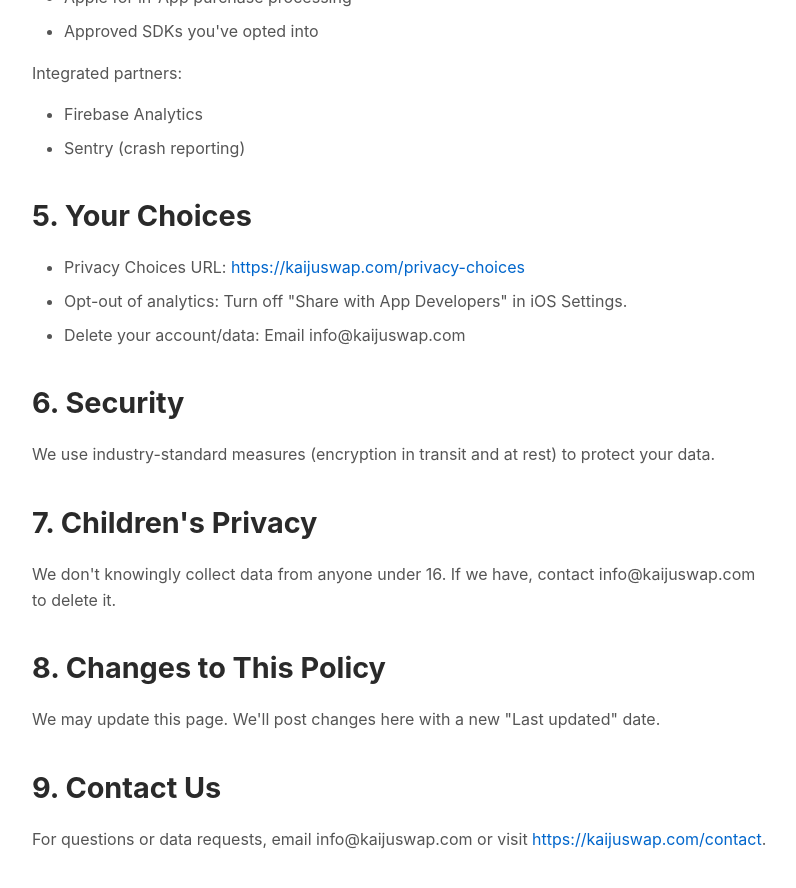
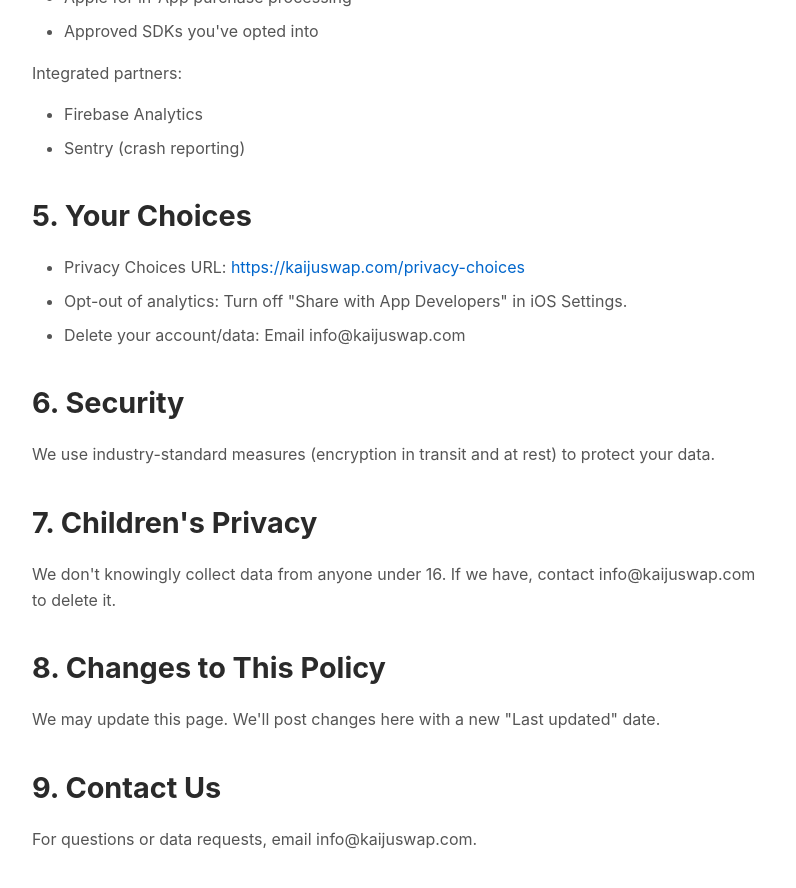
Before and after one commit to nicolas-martin/kaijuswap.github.io, a Jekyll site: the page built from privacy-policy/index.html, in a window 1280 px wide and 900 px high, scrolled down 1103 px. Shown: the top 888 px of the window, without its empty margins (240-1036 px from the left). Built offline with Jekyll 4.4.1, drawn with Linux system fonts in a browser that asks for light colours.

Commit message:
remove contact page link

```diff
--- a/privacy-policy/index.html
+++ b/privacy-policy/index.html
@@ -72,5 +72,5 @@ title: Privacy Policy
   <p>We may update this page. We'll post changes here with a new "Last updated" date.</p>
 
   <h2>9. Contact Us</h2>
-  <p>For questions or data requests, email info@kaijuswap.com or visit <a href="https://kaijuswap.com/contact">https://kaijuswap.com/contact</a>.</p>
+  <p>For questions or data requests, email info@kaijuswap.com.</p>
 </div>
```
